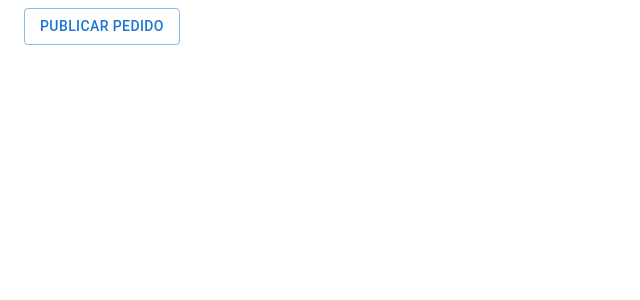
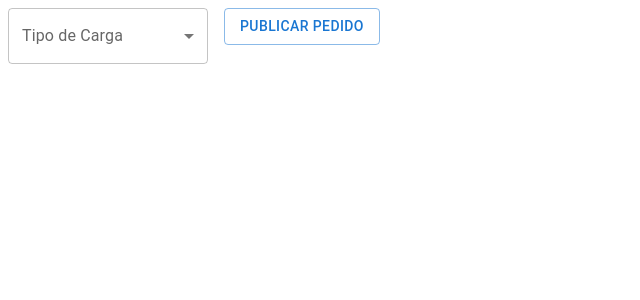
Before and after one commit to miligaliano/2024_ICS_4K3_G2, a Next.js app in the folder 2024_ISW_4K3/Trabajos/Resolucion Practico/Resolucion_TP6_UserStories_G2_4k3_2024/frontend/: page / in a window 1280 px wide. Shown: the top 300 px of the page, without its empty margins (0-640 px from the left). Built offline with nearby package versions, Linux system fonts and the light colour scheme.

Commit message:
Soluciono las cagadas del emi

```diff
--- a/2024_ISW_4K3/Trabajos/Resolucion Practico/Resolucion_TP6_UserStories_G2_4k3_2024/frontend/src/app/page.tsx
+++ b/2024_ISW_4K3/Trabajos/Resolucion Practico/Resolucion_TP6_UserStories_G2_4k3_2024/frontend/src/app/page.tsx
@@ -1,7 +1,8 @@
 'use client';
 
+import MiSelect from "@/components/miSelect";
 import { postPublicarPedido } from "@/services/publicacionService";
-import { Box, Button, FormControl, Grid, InputLabel, MenuItem, Select, SelectChangeEvent, Typography } from "@mui/material";
+import { Button, Grid, Typography } from "@mui/material";
 import { useState } from "react";
 
 
@@ -30,7 +31,8 @@ export default function Page() {
 
 
         <Grid  item>
-        <miSelect></miSelect>
+            <MiSelect>
+            </MiSelect>
         </Grid>
 
         <Grid item>
--- a/2024_ISW_4K3/Trabajos/Resolucion Practico/Resolucion_TP6_UserStories_G2_4k3_2024/frontend/src/components/miSelect.tsx
+++ b/2024_ISW_4K3/Trabajos/Resolucion Practico/Resolucion_TP6_UserStories_G2_4k3_2024/frontend/src/components/miSelect.tsx
@@ -1,7 +1,7 @@
 import { Box, FormControl, InputLabel, MenuItem, Select, SelectChangeEvent } from "@mui/material";
 import { useState } from "react";
 
-export default function miSelect(){
+export default function MiSelect(){
     const [tipoCarga, setTipoCarga] = useState('');
 
     const handleChange = (event: SelectChangeEvent) => {
```
